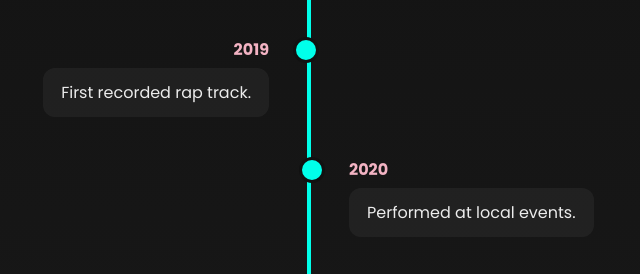
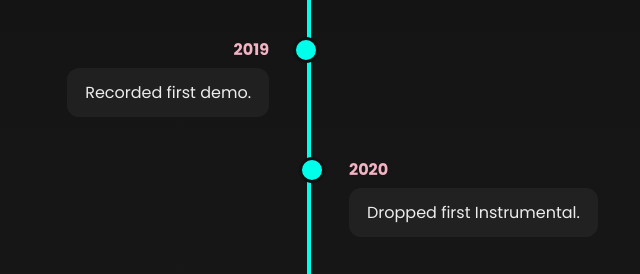
Before and after one commit to roshan6382/RawSha-Discography, a website: page index.html in a window 1280 px wide. Shown: the part 2713-2987 px from the top of the page, 331-971 px from the left. Drawn offline with Linux system fonts and the light colour scheme.

Commit message:
Update index.html

```diff
--- a/index.html
+++ b/index.html
@@ -97,11 +97,11 @@
       </div>
       <div class="timeline-item left">
         <div class="timeline-year">2019</div>
-        <div class="timeline-content">First recorded rap track.</div>
+        <div class="timeline-content">Recorded first demo.</div>
       </div>
       <div class="timeline-item right">
         <div class="timeline-year">2020</div>
-        <div class="timeline-content">Performed at local events.</div>
+        <div class="timeline-content">Dropped first Instrumental.</div>
       </div>
       <div class="timeline-item left">
         <div class="timeline-year">2024</div>
```
